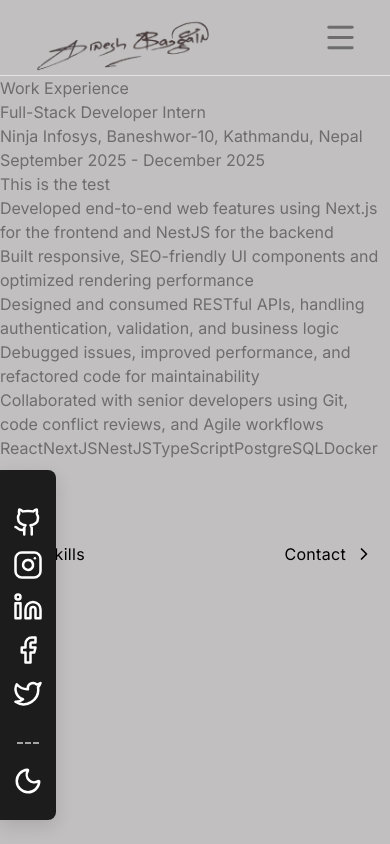
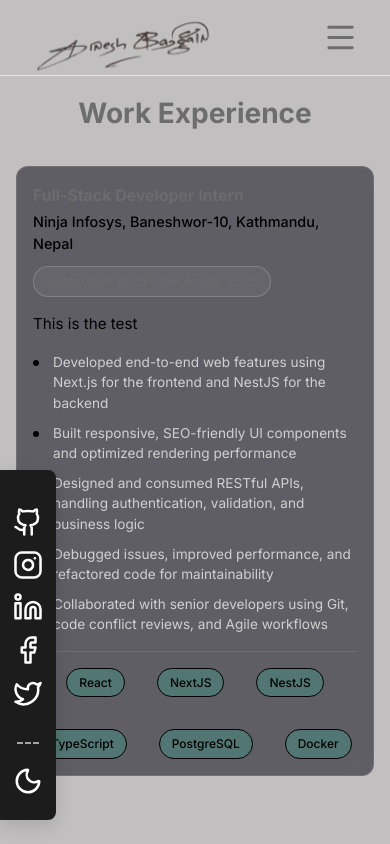
Before and after one commit to dinesh-bazgain/Portfolio, a Next.js app: page /experience in a window 390 px wide. Built offline with nearby package versions, Linux system fonts and the light colour scheme; a web font is replaced by a local one.

Commit message:
feat: Add comprehensive styles for Experience section including responsive design

```diff
--- a/src/app/experience/experience.css
+++ b/src/app/experience/experience.css
@@ -0,0 +1,264 @@
+.experience-main {
+  min-height: 100vh;
+  padding: 2rem;
+  padding-bottom: 120px;
+}
+
+.experience-section {
+  max-width: 1200px;
+  margin: 0 auto;
+}
+
+.experience-content {
+  width: 100%;
+}
+
+.experience-title {
+  font-size: 2.5rem;
+  font-weight: 700;
+  text-align: center;
+  margin-bottom: 3rem;
+  color: var(--foreground);
+}
+
+/* Timeline Container */
+.experience-timeline {
+  display: flex;
+  flex-direction: column;
+  gap: 1.5rem;
+  position: relative;
+}
+
+/* Timeline Item */
+.timeline-item {
+  display: flex;
+  gap: 1.5rem;
+  position: relative;
+}
+
+/* Timeline Marker (dot + line) */
+.timeline-marker {
+  display: flex;
+  flex-direction: column;
+  align-items: center;
+  position: relative;
+  z-index: 1;
+}
+
+.timeline-dot {
+  width: 12px;
+  height: 12px;
+  border-radius: 50%;
+  background: var(--primary);
+  box-shadow: 0 0 10px var(--primary);
+  flex-shrink: 0;
+  margin-top: 8px;
+}
+
+.timeline-line {
+  width: 2px;
+  flex-grow: 1;
+  background: linear-gradient(to bottom, var(--primary), var(--secondary));
+  margin-top: 4px;
+  min-height: calc(100% + 1.5rem);
+  position: absolute;
+  top: 20px;
+  left: 50%;
+  transform: translateX(-50%);
+}
+
+/* Experience Card */
+.experience-card {
+  flex: 1;
+  background: rgba(30, 30, 40, 0.6);
+  border: 1px solid rgba(255, 255, 255, 0.1);
+  border-radius: 12px;
+  padding: 1.5rem;
+  position: relative;
+  backdrop-filter: blur(10px);
+  transition:
+    transform 0.3s ease,
+    box-shadow 0.3s ease;
+}
+
+.experience-card:hover {
+  transform: translateY(-2px);
+  box-shadow: 0 8px 30px rgba(0, 0, 0, 0.3);
+}
+
+/* Card Header */
+.card-header {
+  display: flex;
+  justify-content: space-between;
+  align-items: flex-start;
+  margin-bottom: 1rem;
+  gap: 1rem;
+}
+
+.card-title-section {
+  flex: 1;
+}
+
+.position-title {
+  font-size: 1.25rem;
+  font-weight: 600;
+  color: var(--foreground);
+  margin: 0 0 0.25rem 0;
+}
+
+.company-info {
+  font-size: 0.95rem;
+  color: var(--primary);
+  margin: 0;
+  font-weight: 500;
+}
+
+/* Date Badge */
+.date-badge {
+  padding: 0.4rem 1rem;
+  border: 1px solid rgba(255, 255, 255, 0.2 );
+  border-radius: 20px;
+  font-size: 0.85rem;
+  color: var(--foreground);
+  opacity: 0.9;
+  white-space: nowrap;
+  background: rgba(255, 255, 255, 0.05);
+  transition: all 0.2s ease;
+  cursor: default;
+}
+
+.date-badge:hover {
+  border-color: var(--primary);
+  background: rgba(var(--primary-rgb, 0, 255, 200), 0.1);
+  color: var(--primary);
+  transform: translateY(-1px);
+}
+
+/* Experience Description */
+.experience-description {
+  font-size: 0.95rem;
+  color: var(--primary);
+  margin-bottom: 1rem;
+  line-height: 1.5;
+}
+
+/* Responsibilities List */
+.responsibilities-list {
+  list-style: none;
+  padding: 0;
+  margin: 0;
+  display: flex;
+  flex-direction: column;
+  gap: 0.6rem;
+}
+
+.responsibility-item {
+  position: relative;
+  padding-left: 1.25rem;
+  font-size: 0.9rem;
+  color: rgba(255, 255, 255, 0.7);
+  line-height: 1.5;
+}
+
+.responsibility-item::before {
+  content: "";
+  position: absolute;
+  left: 0;
+  top: 0.5rem;
+  width: 6px;
+  height: 6px;
+  border-radius: 50%;
+  background: var(--primary);
+}
+
+/* Technologies Section */
+.technologies-section {
+  display: flex;
+  flex-wrap: wrap;
+  gap: 2rem;
+  margin-top: 1rem;
+  padding-top: 1rem;
+  border-top: 1px solid rgba(255, 255, 255, 0.1);
+  justify-content: center;
+}
+
+.tech-tag {
+  padding: 0.3rem 0.75rem;
+  background: rgba(var(--primary-rgb, 0, 255, 200), 0.15);
+  border: 1px solid var(--primary);
+  border-radius: 20px;
+  font-size: 0.75rem;
+  color: var(--primary);
+  font-weight: 500;
+  transition: all 0.2s ease;
+}
+
+.tech-tag:hover {
+  background: rgba(var(--primary-rgb, 0, 255, 200), 0.25);
+  transform: translateY(-1px);
+}
+
+/* Responsive Design */
+@media (max-width: 768px) {
+  .experience-main {
+    padding: 1rem;
+    padding-bottom: 100px;
+  }
+
+  .experience-title {
+    font-size: 2rem;
+    margin-bottom: 2rem;
+  }
+
+  .timeline-item {
+    gap: 1rem;
+  }
+
+  .timeline-marker {
+    display: none;
+  }
+
+  .experience-card {
+    padding: 1.25rem;
+  }
+
+  .card-header {
+    flex-direction: column;
+    gap: 0.75rem;
+  }
+
+  .date-badge {
+    align-self: flex-start;
+  }
+
+  .position-title {
+    font-size: 1.1rem;
+  }
+
+  .responsibility-item {
+    font-size: 0.85rem;
+  }
+}
+
+@media (max-width: 480px) {
+  .experience-title {
+    font-size: 1.75rem;
+  }
+
+  .experience-card {
+    padding: 1rem;
+  }
+
+  .position-title {
+    font-size: 1rem;
+  }
+
+  .company-info {
+    font-size: 0.9rem;
+  }
+
+  .date-badge {
+    font-size: 0.8rem;
+    padding: 0.3rem 0.75rem;
+  }
+}
```
